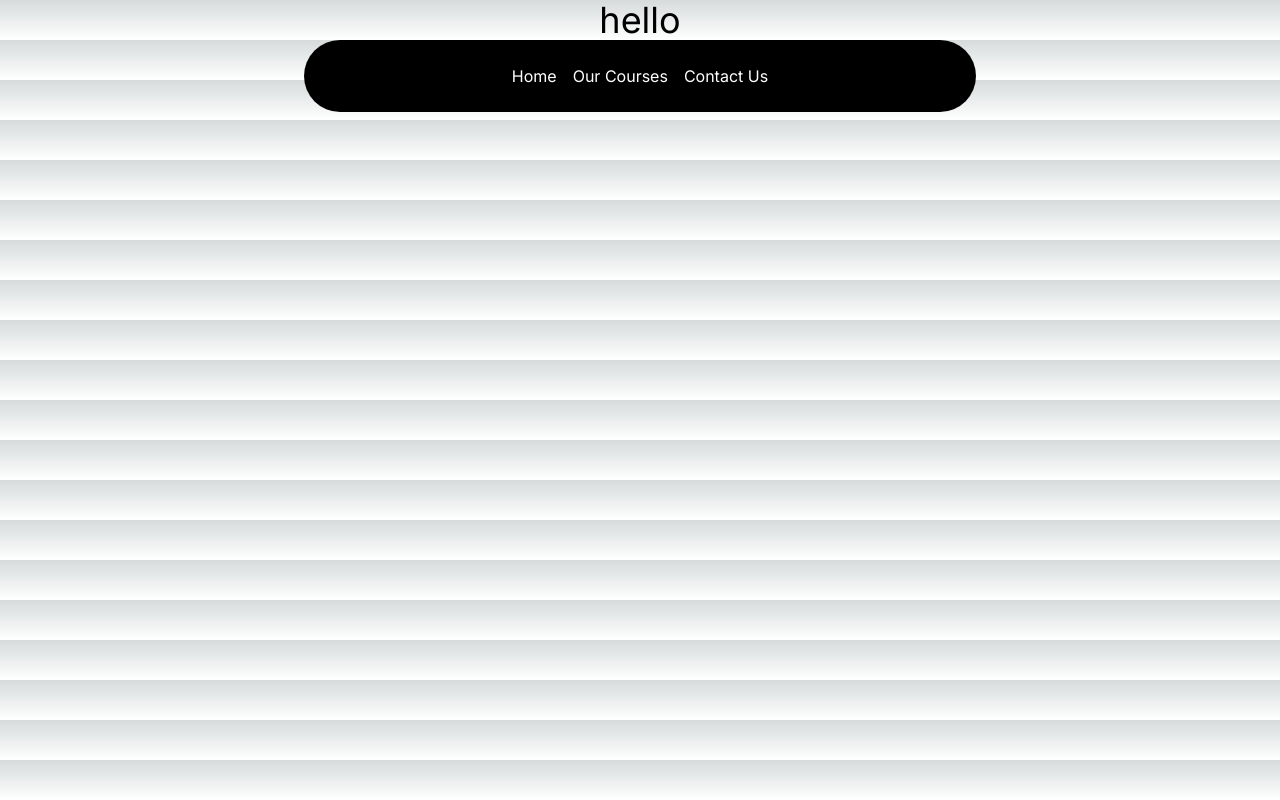
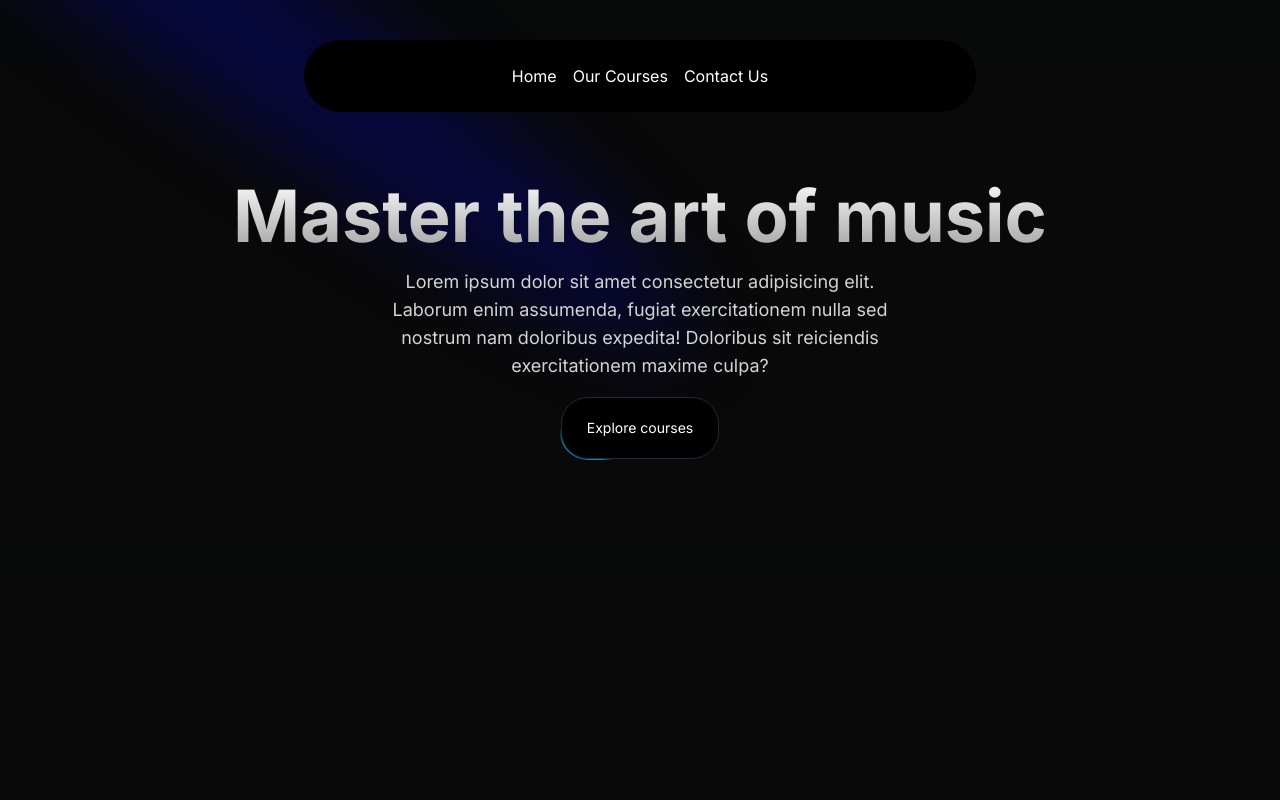
Before and after one commit to Aditya261201/next-myMusic-academy, a Next.js app: page / in a window 1280 px wide. Built offline with nearby package versions, Linux system fonts and the light colour scheme.

Commit message:
hero section

```diff
--- a/src/app/page.tsx
+++ b/src/app/page.tsx
@@ -1,5 +1,9 @@
+import Hero from "@/components/Hero";
+
 export default function Home() {
   return (
-    <h1 className="text-4xl text-center">hello</h1>
+    <main className="min-h-screen bg-black/[0.96] antialiased bg-grid-white/[0.02]">
+      <Hero />
+    </main>
   );
 }
--- /dev/null
+++ b/src/components/Hero.tsx
@@ -0,0 +1,35 @@
+import Link from 'next/link'
+import React from 'react'
+
+
+import { cn } from "@/lib/utils";
+import { Spotlight } from "@/components/ui/Spotlight";
+import { Button } from "@/components/ui/moving-border";
+
+
+const Hero = () => {
+  return (
+    <div className='h-auto md:h-[40rem] w-full rounded-md flex flex-col items-center justify-center relative overflow-hidden mx-auto py-10 md:py-0'>
+    <Spotlight
+        className="-top-40 left-0 md:left-60 md:-top-20"
+        fill="blue"
+      />
+      <div className='p-4 relative z-10 w-full text-center'>
+        <h1 className="mt-20 md:mt-0 text-4xl md:text-7xl font-bold bg-clip-text text-transparent bg-gradient-to-b from-neutral-50 to-neutral-400">Master the art of music</h1>
+        <p className="mt-4 font-normal text-base md:text-lg text-neutral-300 max-w-lg mx-auto">Lorem ipsum dolor sit amet consectetur adipisicing elit. Laborum enim assumenda, fugiat exercitationem nulla sed nostrum nam doloribus expedita! Doloribus sit reiciendis exercitationem maxime culpa?</p>
+                    <div className="mt-4">
+                <Link href={"/courses"}>
+                    <Button
+                    borderRadius="1.75rem"
+                    className="bg-white dark:bg-black text-black dark:text-white border-neutral-200 dark:border-slate-800"
+                    >
+                    Explore courses
+                    </Button>
+                </Link>
+            </div>
+      </div>
+    </div>
+  )
+}
+
+export default Hero
--- /dev/null
+++ b/src/components/ui/Spotlight.tsx
@@ -0,0 +1,56 @@
+import React from "react";
+import { cn } from "@/lib/utils";
+
+type SpotlightProps = {
+    className?: string;
+    fill?: string;
+};
+
+export const Spotlight = ({ className, fill }: SpotlightProps) => {
+    return (
+        <svg
+            className={cn(
+                "animate-spotlight pointer-events-none absolute z-[1]  h-[169%] w-[138%] lg:w-[84%] opacity-0",
+                className
+            )}
+            xmlns="http://www.w3.org/2000/svg"
+            viewBox="0 0 3787 2842"
+            fill="none"
+        >
+            <g filter="url(#filter)">
+                <ellipse
+                    cx="1924.71"
+                    cy="273.501"
+                    rx="1924.71"
+                    ry="273.501"
+                    transform="matrix(-0.822377 -0.568943 -0.568943 0.822377 3631.88 2291.09)"
+                    fill={fill || "white"}
+                    fillOpacity="0.21"
+                ></ellipse>
+            </g>
+            <defs>
+                <filter
+                    id="filter"
+                    x="0.860352"
+                    y="0.838989"
+                    width="3785.16"
+                    height="2840.26"
+                    filterUnits="userSpaceOnUse"
+                    colorInterpolationFilters="sRGB"
+                >
+                    <feFlood floodOpacity="0" result="BackgroundImageFix"></feFlood>
+                    <feBlend
+                        mode="normal"
+                        in="SourceGraphic"
+                        in2="BackgroundImageFix"
+                        result="shape"
+                    ></feBlend>
+                    <feGaussianBlur
+                        stdDeviation="151"
+                        result="effect1_foregroundBlur_1065_8"
+                    ></feGaussianBlur>
+                </filter>
+            </defs>
+        </svg>
+    );
+};
--- /dev/null
+++ b/src/components/ui/moving-border.tsx
@@ -0,0 +1,139 @@
+"use client";
+import React from "react";
+import {
+    motion,
+    useAnimationFrame,
+    useMotionTemplate,
+    useMotionValue,
+    useTransform,
+} from "framer-motion";
+import { useRef } from "react";
+import { cn } from "@/lib/utils";
+
+export function Button({
+    borderRadius = "1.75rem",
+    children,
+    as: Component = "button",
+    containerClassName,
+    borderClassName,
+    duration,
+    className,
+    ...otherProps
+}: {
+    borderRadius?: string;
+    children: React.ReactNode;
+    as?: any;
+    containerClassName?: string;
+    borderClassName?: string;
+    duration?: number;
+    className?: string;
+    [key: string]: any;
+}) {
+    return (
+        <Component
+            className={cn(
+                "bg-transparent relative text-xl  h-16 w-40 p-[1px] overflow-hidden ",
+                containerClassName
+            )}
+            style={{
+                borderRadius: borderRadius,
+            }}
+            {...otherProps}
+        >
+            <div
+                className="absolute inset-0"
+                style={{ borderRadius: `calc(${borderRadius} * 0.96)` }}
+            >
+                <MovingBorder duration={duration} rx="30%" ry="30%">
+                    <div
+                        className={cn(
+                            "h-20 w-20 opacity-[0.8] bg-[radial-gradient(var(--sky-500)_40%,transparent_60%)]",
+                            borderClassName
+                        )}
+                    />
+                </MovingBorder>
+            </div>
+
+            <div
+                className={cn(
+                    "relative bg-slate-900/[0.8] border border-slate-800 backdrop-blur-xl text-white flex items-center justify-center w-full h-full text-sm antialiased",
+                    className
+                )}
+                style={{
+                    borderRadius: `calc(${borderRadius} * 0.96)`,
+                }}
+            >
+                {children}
+            </div>
+        </Component>
+    );
+}
+
+export const MovingBorder = ({
+    children,
+    duration = 2000,
+    rx,
+    ry,
+    ...otherProps
+}: {
+    children: React.ReactNode;
+    duration?: number;
+    rx?: string;
+    ry?: string;
+    [key: string]: any;
+}) => {
+    const pathRef = useRef<any>();
+    const progress = useMotionValue<number>(0);
+
+    useAnimationFrame((time) => {
+        const length = pathRef.current?.getTotalLength();
+        if (length) {
+            const pxPerMillisecond = length / duration;
+            progress.set((time * pxPerMillisecond) % length);
+        }
+    });
+
+    const x = useTransform(
+        progress,
+        (val) => pathRef.current?.getPointAtLength(val).x
+    );
+    const y = useTransform(
+        progress,
+        (val) => pathRef.current?.getPointAtLength(val).y
+    );
+
+    const transform = useMotionTemplate`translateX(${x}px) translateY(${y}px) translateX(-50%) translateY(-50%)`;
+
+    return (
+        <>
+            <svg
+                xmlns="http://www.w3.org/2000/svg"
+                preserveAspectRatio="none"
+                className="absolute h-full w-full"
+                width="100%"
+                height="100%"
+                {...otherProps}
+            >
+                <rect
+                    fill="none"
+                    width="100%"
+                    height="100%"
+                    rx={rx}
+                    ry={ry}
+                    ref={pathRef}
+                />
+            </svg>
+            <motion.div
+                style={{
+                    position: "absolute",
+                    top: 0,
+                    left: 0,
+                    display: "inline-block",
+                    transform,
+                }}
+            >
+                {children}
+            </motion.div>
+        </>
+    );
+};
--- a/tailwind.config.ts
+++ b/tailwind.config.ts
@@ -1,4 +1,13 @@
+import { Spotlight } from "@/components/ui/Spotlight";
 import type { Config } from "tailwindcss";
+const defaultTheme = require("tailwindcss/defaultTheme");
+const colors = require("tailwindcss/colors");
+const {
+  default: flattenColorPalette,
+} = require("tailwindcss/lib/util/flattenColorPalette");
+
+
+
 
 const config: Config = {
   content: [
@@ -9,6 +18,21 @@
   darkMode: 'class',
   theme: {
     extend: {
+      animation: {
+        spotlight : "spotlight 2s ease .75s 1 forwards",
+      },
+      keyframes: {
+        spotlight: {
+          "0%": {
+            opacity: "0",
+            transform: "translate(-72%, -62%) scale(0.5)",
+          },
+          "100%": {
+            opacity: "1",
+            transform: "translate(-50%,-40%) scale(1)",
+          },
+        },
+      },
       backgroundImage: {
         "gradient-radial": "radial-gradient(var(--tw-gradient-stops))",
         "gradient-conic":
@@ -16,6 +40,19 @@
       },
     },
   },
-  plugins: [],
+  plugins: [
+    addVariablesForColors,
+  ],
 };
+
+function addVariablesForColors({ addBase, theme }: any) {
+  let allColors = flattenColorPalette(theme("colors"));
+  let newVars = Object.fromEntries(
+    Object.entries(allColors).map(([key, val]) => [`--${key}`, val])
+  );
+
+  addBase({
+    ":root": newVars,
+  });
+}
 export default config;
```
